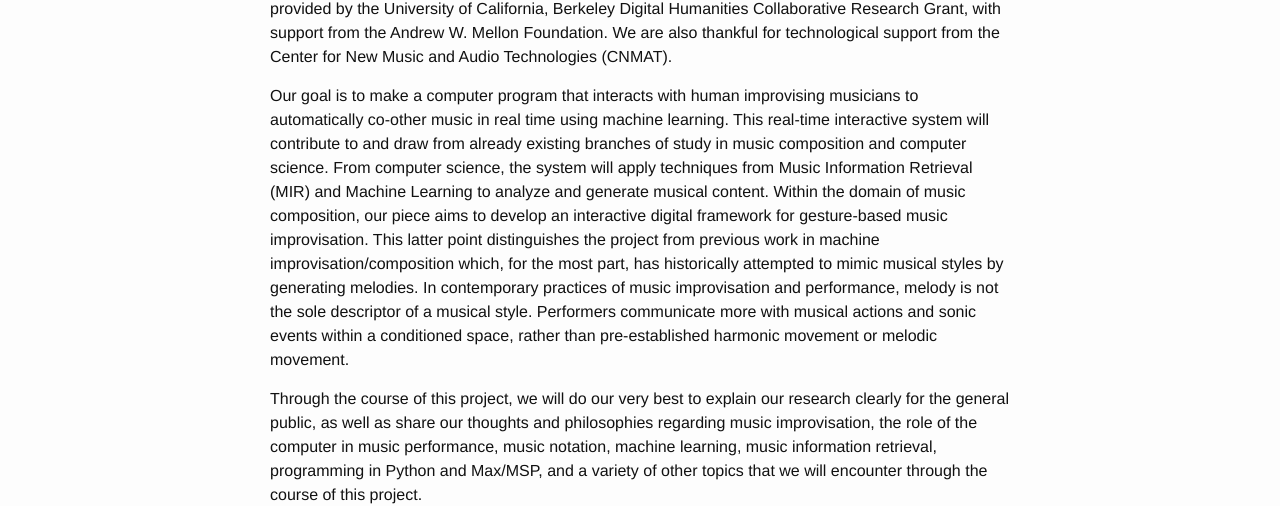
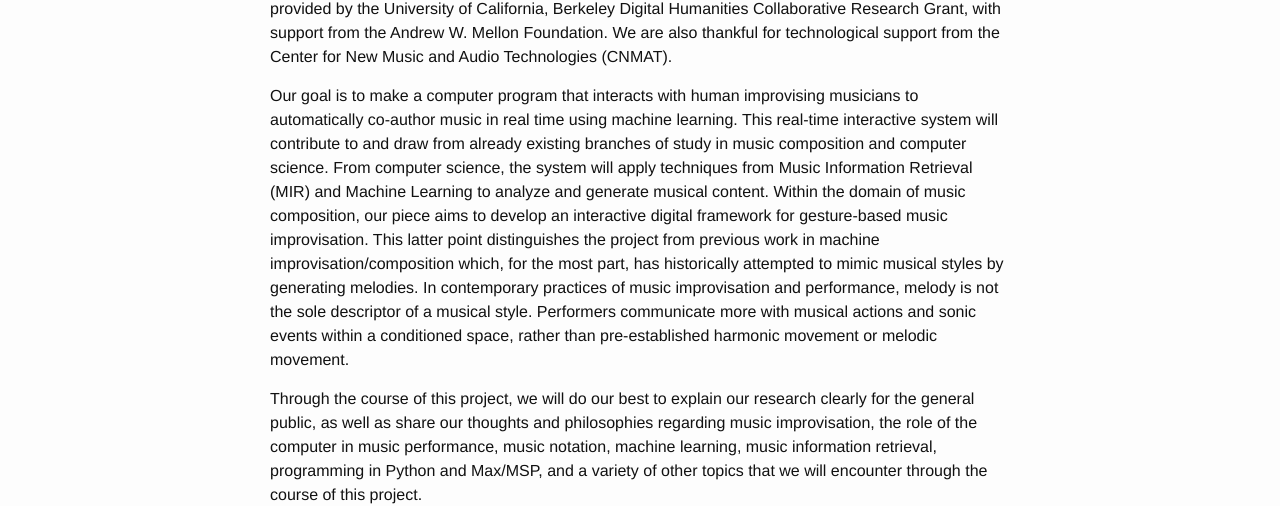
Before and after one commit to CNMATDH/-e-met, a Jekyll site: the page built from about.md, in a window 1280 px wide. Shown: the part 239-745 px from the top of the page. Built offline with Jekyll 4.4.1, drawn with Linux system fonts in a browser that asks for light colours.

Commit message:
fixed typo

```diff
--- a/_posts/2015-09-29-intro.markdown
+++ b/_posts/2015-09-29-intro.markdown
@@ -6,7 +6,7 @@ categories: jekyll update
 ---
 The purpose of this blog is to share the progress of a research project pertaining to machine-learning and music improvisation developed by data scientist Juan Hernandez and composer Scott Rubin. Both researchers are currently based in Berkeley, California. The funding for this research was generously provided by the University of California, Berkeley Digital Humanities Collaborative Research Grant, with support from the Andrew W. Mellon Foundation. We are also thankful for technological support from the Center for New Music and Audio Technologies (CNMAT).
 
-Our goal is to make a computer program that interacts with human improvising musicians to automatically co-other music in real time using machine learning. This real-time interactive system will contribute to and draw from already existing branches of study in music composition and computer science. From computer science, the system will apply techniques from Music Information Retrieval (MIR) and Machine Learning to analyze and generate musical content. Within the domain of music composition, our piece aims to develop an interactive digital framework for gesture-based music improvisation. This latter point distinguishes the project from previous work in machine improvisation/composition which, for the most part, has historically attempted to mimic musical styles by generating melodies. In contemporary practices of music improvisation and performance, melody is not the sole descriptor of a musical style. Performers communicate more with musical actions and sonic events within a conditioned space, rather than pre-established harmonic movement or melodic movement.
+Our goal is to make a computer program that interacts with human improvising musicians to automatically co-author music in real time using machine learning. This real-time interactive system will contribute to and draw from already existing branches of study in music composition and computer science. From computer science, the system will apply techniques from Music Information Retrieval (MIR) and Machine Learning to analyze and generate musical content. Within the domain of music composition, our piece aims to develop an interactive digital framework for gesture-based music improvisation. This latter point distinguishes the project from previous work in machine improvisation/composition which, for the most part, has historically attempted to mimic musical styles by generating melodies. In contemporary practices of music improvisation and performance, melody is not the sole descriptor of a musical style. Performers communicate more with musical actions and sonic events within a conditioned space, rather than pre-established harmonic movement or melodic movement.
 
 Through the course of this project, we will do our best to explain our research clearly for the general public, as well as share our thoughts and philosophies regarding music improvisation, the role of the computer in music performance, music notation, machine learning, music information retrieval, programming in Python and Max/MSP, and a variety of other topics that we will encounter through the course of this project.
 
--- a/about.md
+++ b/about.md
@@ -13,6 +13,6 @@ You can find the source code for Jekyll at [github.com/jekyll/jekyll](https://gi
 -->
 The purpose of this blog is to share the progress of a research project pertaining to machine-learning and music improvisation developed by data scientist Juan Hernandez and composer Scott Rubin. Both researchers are currently based in Berkeley, California. The funding for this research was generously provided by the University of California, Berkeley Digital Humanities Collaborative Research Grant, with support from the Andrew W. Mellon Foundation. We are also thankful for technological support from the Center for New Music and Audio Technologies (CNMAT).
 
-Our goal is to make a computer program that interacts with human improvising musicians to automatically co-other music in real time using machine learning. This real-time interactive system will contribute to and draw from already existing branches of study in music composition and computer science. From computer science, the system will apply techniques from Music Information Retrieval (MIR) and Machine Learning to analyze and generate musical content. Within the domain of music composition, our piece aims to develop an interactive digital framework for gesture-based music improvisation. This latter point distinguishes the project from previous work in machine improvisation/composition which, for the most part, has historically attempted to mimic musical styles by generating melodies. In contemporary practices of music improvisation and performance, melody is not the sole descriptor of a musical style. Performers communicate more with musical actions and sonic events within a conditioned space, rather than pre-established harmonic movement or melodic movement.
+Our goal is to make a computer program that interacts with human improvising musicians to automatically co-author music in real time using machine learning. This real-time interactive system will contribute to and draw from already existing branches of study in music composition and computer science. From computer science, the system will apply techniques from Music Information Retrieval (MIR) and Machine Learning to analyze and generate musical content. Within the domain of music composition, our piece aims to develop an interactive digital framework for gesture-based music improvisation. This latter point distinguishes the project from previous work in machine improvisation/composition which, for the most part, has historically attempted to mimic musical styles by generating melodies. In contemporary practices of music improvisation and performance, melody is not the sole descriptor of a musical style. Performers communicate more with musical actions and sonic events within a conditioned space, rather than pre-established harmonic movement or melodic movement.
 
-Through the course of this project, we will do our very best to explain our research clearly for the general public, as well as share our thoughts and philosophies regarding music improvisation, the role of the computer in music performance, music notation, machine learning, music information retrieval, programming in Python and Max/MSP, and a variety of other topics that we will encounter through the course of this project.
+Through the course of this project, we will do our best to explain our research clearly for the general public, as well as share our thoughts and philosophies regarding music improvisation, the role of the computer in music performance, music notation, machine learning, music information retrieval, programming in Python and Max/MSP, and a variety of other topics that we will encounter through the course of this project.
```
